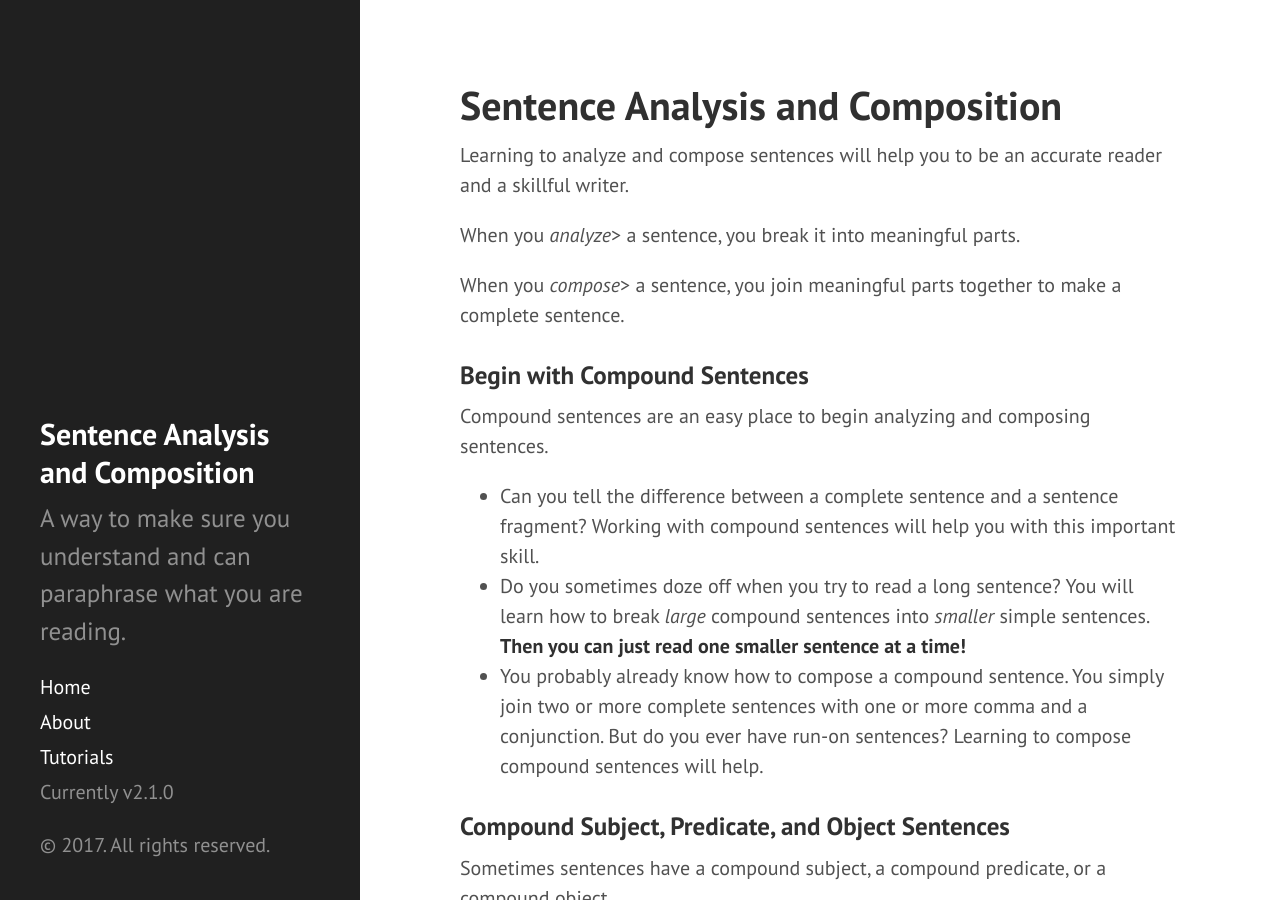
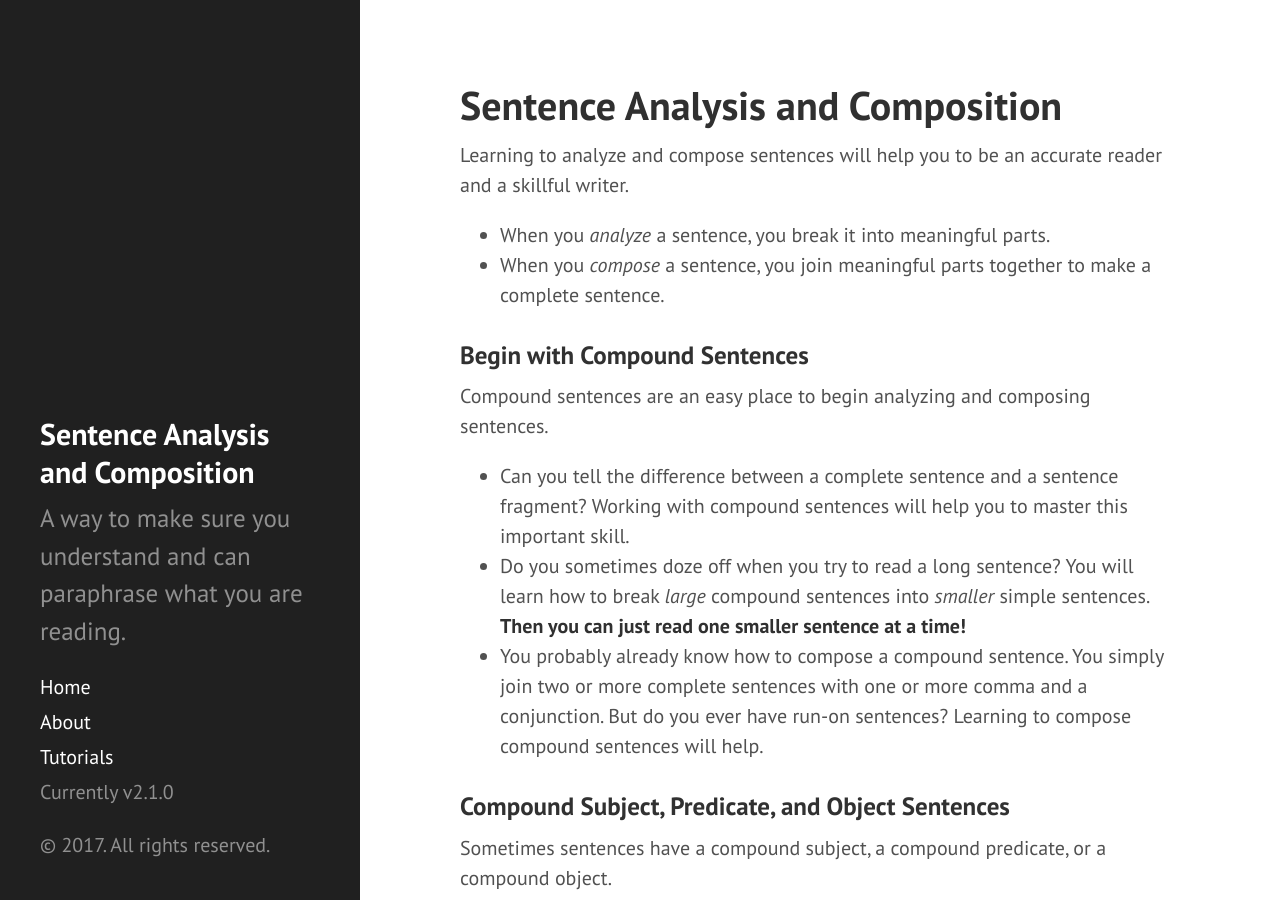
Before and after one commit to srogersact/srogersact.github.io, a Jekyll site: the page index.html, which Jekyll copies as it is, in a window 1280 px wide and 900 px high. Built offline with Jekyll 4.4.1, drawn with Linux system fonts in a browser that asks for light colours.

Commit message:
Changes and corrections.

```diff
--- a/index.html
+++ b/index.html
@@ -89,14 +89,15 @@
   <h1 class="post-title">Sentence Analysis and Composition</h1>
   <!-- <span class="post-date">28 Dec 2013</span> -->
   <p>Learning to analyze and compose sentences will help you to be an accurate reader and a skillful writer.</p>
-   <p>When you <em>analyze</em>> a sentence, you break it into meaningful parts.</p>
-    <p>When you <em>compose</em>> a sentence, you join meaningful parts together to make a complete sentence.</p>
-
+  <ul>
+   <li>When you <em>analyze</em> a sentence, you break it into meaningful parts.</li>
+   <li>When you <em>compose</em> a sentence, you join meaningful parts together to make a complete sentence.</li>
+</ul>
 <h3 id="built-on-poole">Begin with Compound Sentences</h3>
 
 <p>Compound sentences are an easy place to begin analyzing and composing sentences. </p>
 <ul>
-  <li>Can you tell the difference between a complete sentence and a sentence fragment? Working with compound sentences will help you with this important skill.</li>
+  <li>Can you tell the difference between a complete sentence and a sentence fragment? Working with compound sentences will help you to master this important skill.</li>
   <li>Do you sometimes doze off when you try to read a long sentence? You will learn how to break <em>large</em> compound sentences into <em>smaller</em> simple sentences. <strong>Then you can just read one smaller sentence at a time!</strong></li>
    <li>You probably already know how to compose a compound sentence. You simply join two or more complete sentences with one or more comma and a conjunction. But do you ever have run-on sentences? Learning to compose compound sentences will help.</li>
 </ul>
```
